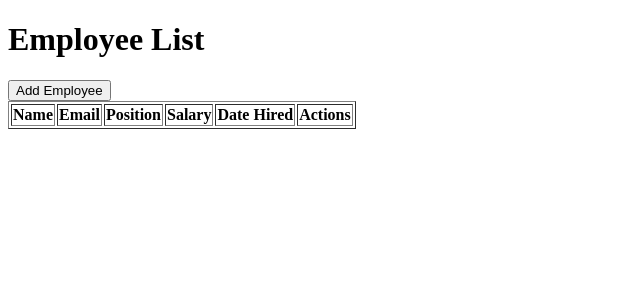
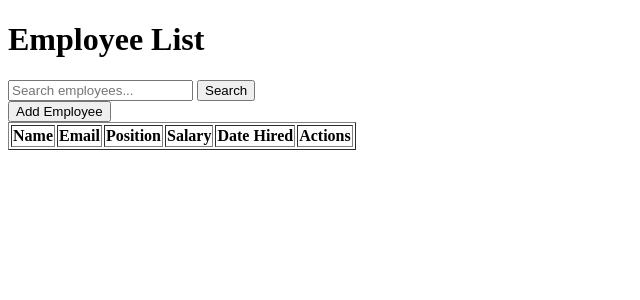
Before and after one commit to secrescence/hr_payroll, a Django app: page /payroll/employees/ in a window 1280 px wide. Shown: the top 300 px of the page, without its empty margins (0-640 px from the left). Run offline with Django 5.2, Linux system fonts and the light colour scheme; data that the repository does not hold is empty.

Commit message:
Added employee search feature

```diff
--- a/payroll/templates/payroll/employee_list.html
+++ b/payroll/templates/payroll/employee_list.html
@@ -7,6 +7,10 @@
 </head>
 <body>
     <h1>Employee List</h1>
+    <form method="GET" action="{% url 'employee_list' %}">
+        <input type="text" name="q" placeholder="Search employees..." value="{{ query }}">
+        <button type="submit">Search</button>
+    </form>
     <a href="{% url 'add_employee' %}">
         <button>Add Employee</button>
     </a>
@@ -28,6 +32,7 @@
             <td>{{ employee.date_hired }}</td>
 
             <td>
+                <a href="{% url 'employee_detail' employee.id %}">View</a>
                 <a href="{% url 'edit_employee' employee.id %}">Edit</a>
                 <a href="{% url 'delete_employee' employee.id %}" onclick="return confirm('Are you sure you want to delete this employee?');">
                     Delete
--- a/payroll/urls.py
+++ b/payroll/urls.py
@@ -5,6 +5,7 @@ from .views import (
     add_employee,
     edit_employee,
     delete_employee,
+    employee_detail,
 )
 
 urlpatterns = [
@@ -13,4 +14,5 @@ urlpatterns = [
     path("employees/add/", add_employee, name="add_employee"),
     path("employees/edit/<int:pk>/", edit_employee, name="edit_employee"),
     path("employees/delete/<int:id>/", delete_employee, name="delete_employee"),
+    path("employees/<int:employee_id>/", employee_detail, name="employee_detail"),
 ]
--- a/payroll/views.py
+++ b/payroll/views.py
@@ -5,8 +5,16 @@ from .forms import EmployeeForm
 
 # View to display all employees
 def employee_list(request):
-    employees = Employee.objects.all()  # Get all employees from database
-    return render(request, "payroll/employee_list.html", {"employees": employees})
+    query = request.GET.get("q", "")  # Get search query from URL
+    if query:
+        employees = Employee.objects.filter(
+            first_name__icontains=query
+        ) | Employee.objects.filter(last_name__icontains=query)
+    else:
+        employees = Employee.objects.all()
+    return render(
+        request, "payroll/employee_list.html", {"employees": employees, "query": query}
+    )
 
 
 # View to display all payroll records
@@ -50,3 +58,9 @@ def delete_employee(request, id):
     employee = get_object_or_404(Employee, id=id)
     employee.delete()
     return redirect("employee_list")
+
+
+# View to display employee details
+def employee_detail(request, employee_id):
+    employee = get_object_or_404(Employee, id=employee_id)
+    return render(request, "payroll/employee_detail.html", {"employee": employee})
```
Also changed, not shown: payroll/templates/payroll/employee_detail.html (added, +20 -0 lines).
